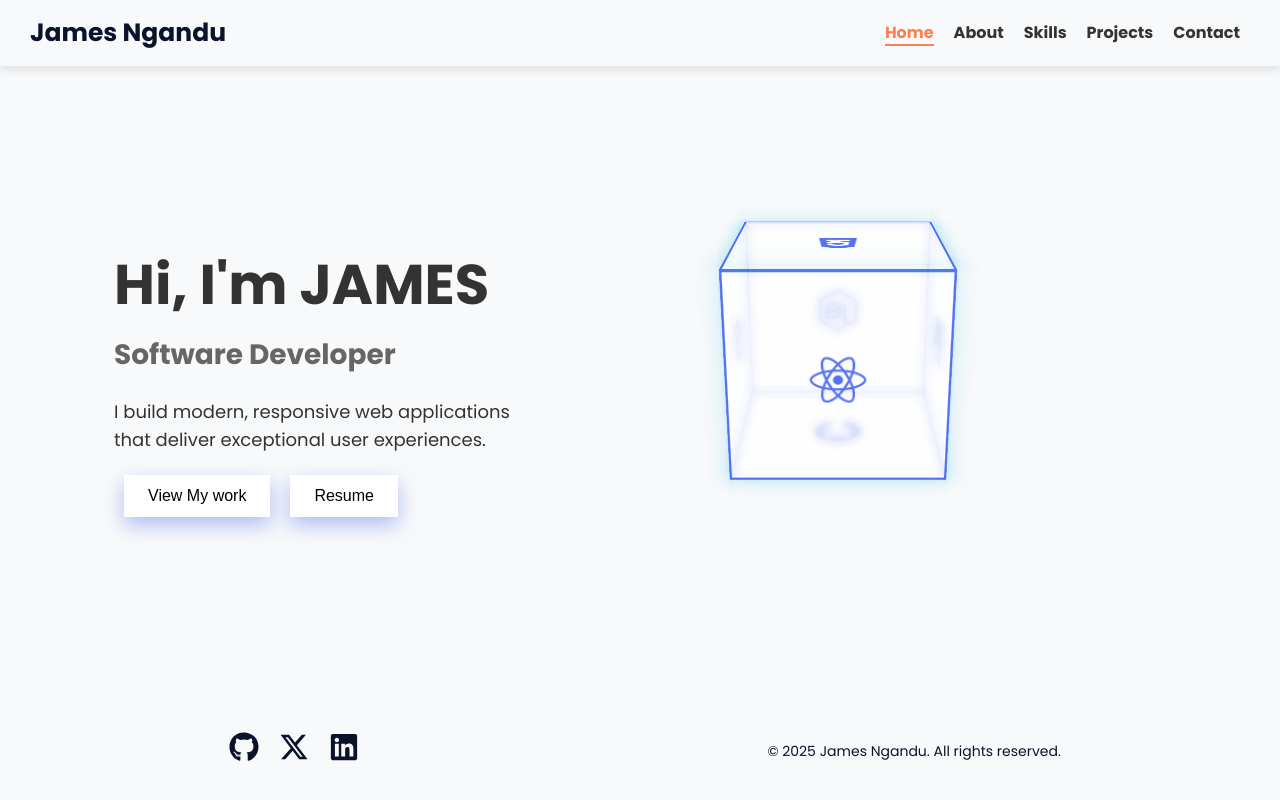
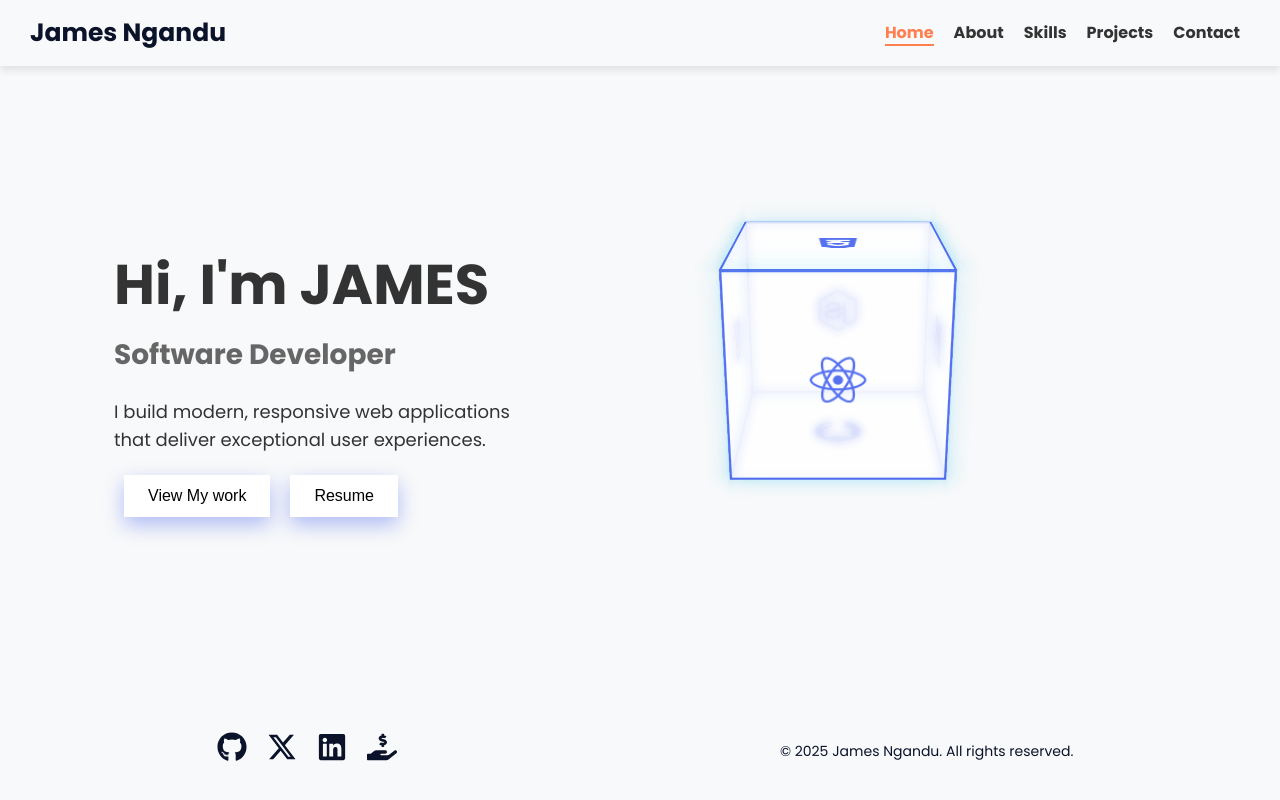
Before and after one commit to mukuvi/Portfolio, a React (Vite) app: page / in a window 1280 px wide. Built offline with nearby package versions, Linux system fonts and the light colour scheme.

Commit message:
mukuvi.me

```diff
--- a/src/Components/Footer.jsx
+++ b/src/Components/Footer.jsx
@@ -1,6 +1,7 @@
 import React from "react";
-import { FaGithub, FaLinkedin } from "react-icons/fa";
+import { FaGithub, FaLinkedin, FaHandHoldingUsd } from "react-icons/fa";
 import { FaXTwitter } from "react-icons/fa6";
+import { Link } from "react-router-dom";
 
 function Footer() {
   return (
@@ -16,6 +17,9 @@ function Footer() {
           <a href="https://www.linkedin.com/in/james-ngandu">
             <FaLinkedin size={30} className="social-icon" />
           </a>
+          <Link to="/Support">
+            <FaHandHoldingUsd size={30} className="social-icon" />
+          </Link>
         </div>
       </div>
       <div className="foot-right">
--- a/src/Pages/Contact.jsx
+++ b/src/Pages/Contact.jsx
@@ -4,6 +4,7 @@ import Footer from "../Components/Footer";
 import MyImage from "/mukuvi.jpeg";
 import { Link } from "react-router-dom";
 import SupportPage from "./SupportPage";
+import { FaHandHoldingUsd } from "react-icons/fa";
 export default function BasicForm() {
   return (
     <div className="container">
@@ -33,7 +34,7 @@ export default function BasicForm() {
               <div className="contact-method">
                 <div className="icon-circle">
                   <Link to="/Support">
-                    <i class="fas fa-hand-holding-heart"></i>
+                    <FaHandHoldingUsd size={30} className="social-icon" />
                   </Link>
                 </div>
                 <div>
```
